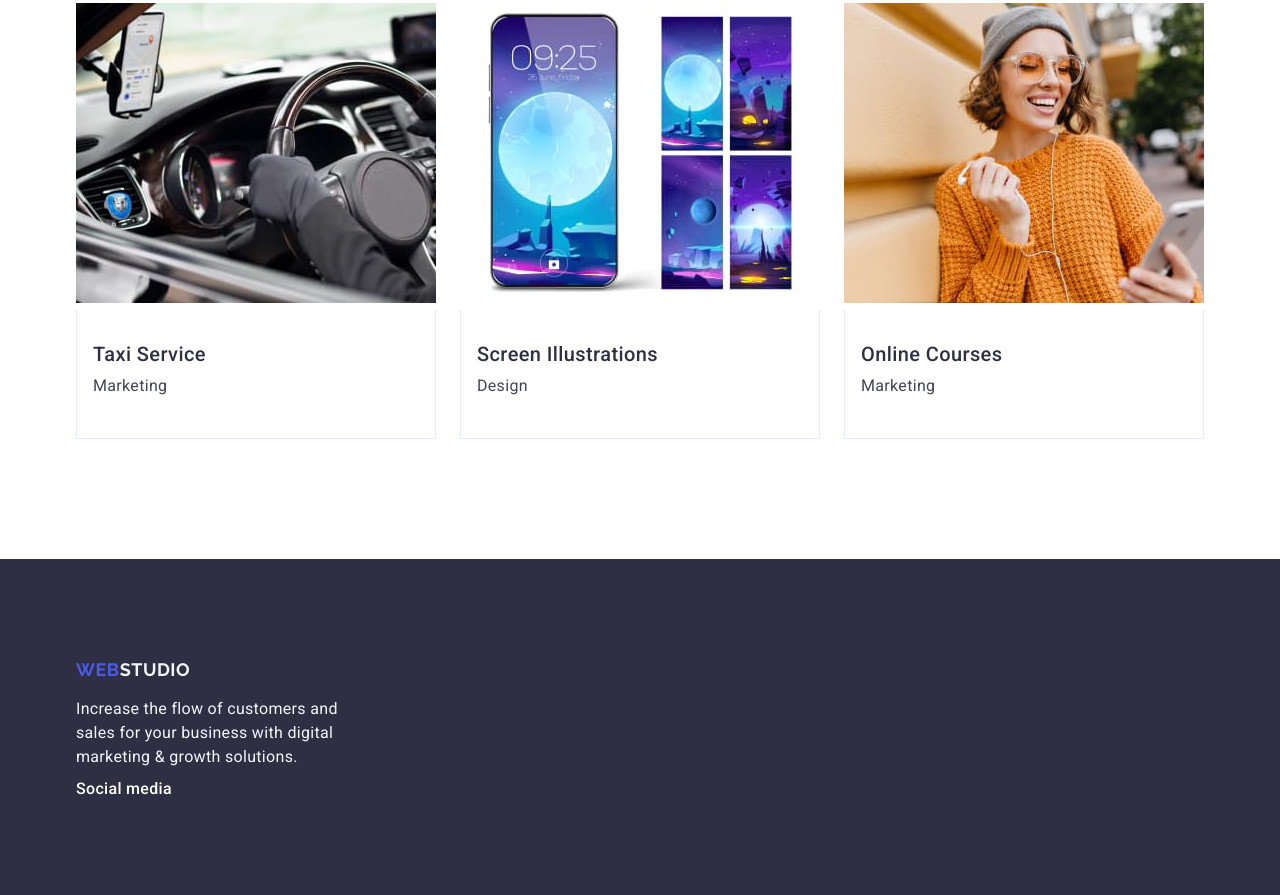
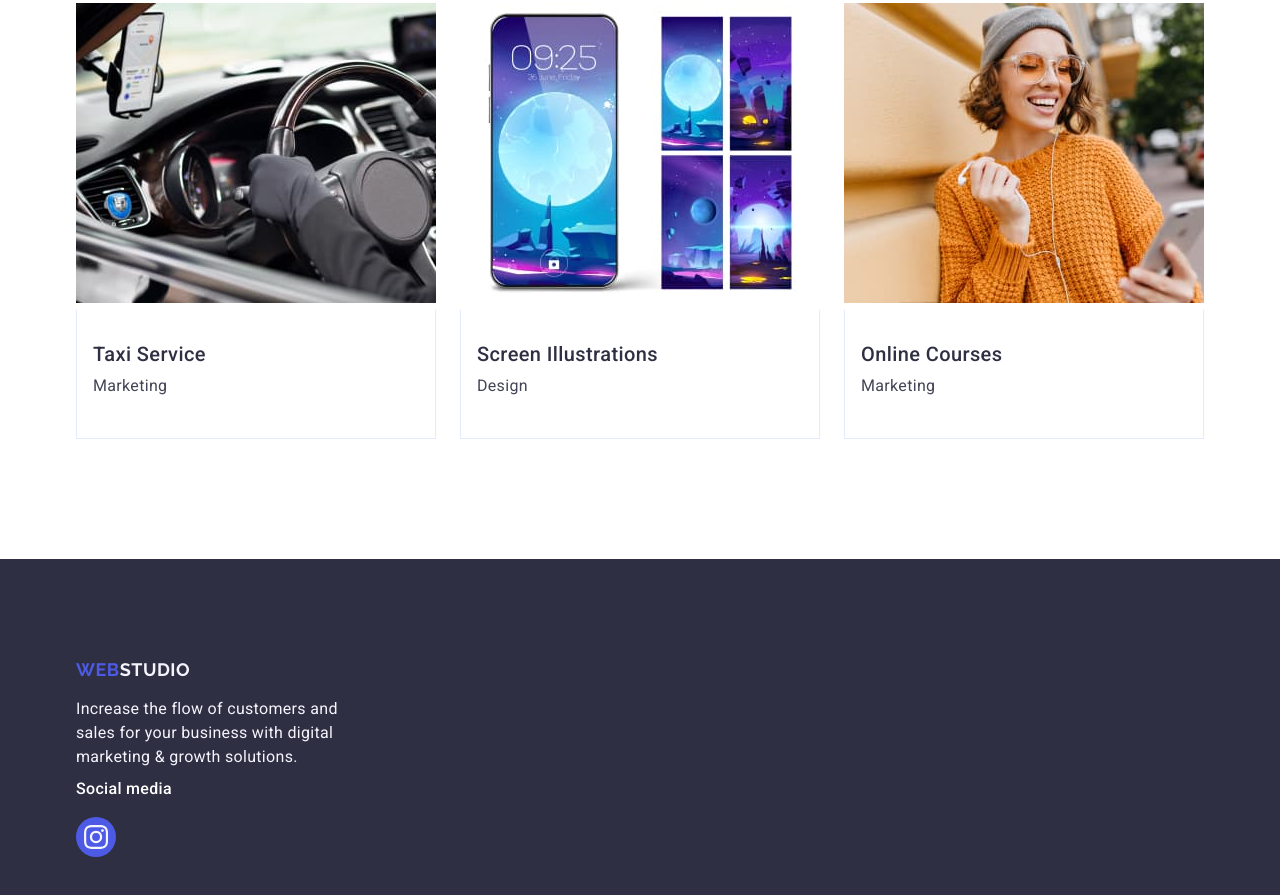
Before and after one commit to DimaM83/goit-markup-hw-04, a plain HTML site: page index.html in a window 1280 px wide. Shown: the part 2669-3564 px from the top of the page. Drawn offline with nearby package versions, Linux system fonts and the light colour scheme.

Commit message:
add footer icon insta

```diff
--- a/css/styles.css
+++ b/css/styles.css
@@ -394,3 +394,35 @@ footer {
   width: 40px;
   height: 40px;
 }
+
+.footer-icon-a {
+  display: flex;
+  align-items: center;
+  justify-content: center;
+  height: 100%;
+  background-color: #4d5ae5;
+  border-radius: 50%;
+}
+.footer-icon-a:hover,
+.footer-icon-a:focus {
+  background-color: #31d0aa;
+}
+.icons-social-footer {
+  display: flex;
+  justify-content: center;
+  fill: #f4f4fd;
+}
+
+
+
+/* /* socials-link-a {
+  display: flex;
+  align-items: center;
+  justify-content: center;
+  width: 100%;
+  height: 100%;
+  color: #f4f4fd;
+  background-color: #4d5ae5;
+  border-radius: 50%;
+  transition: background-color 250ms cubic-bezier(0.4, 0, 0.2, 1); /* Плавна зміна кольору фону
+} */
--- a/index.html
+++ b/index.html
@@ -382,8 +382,12 @@
 
        <ul class="footer-icon-ul">
         <li class="footer-icon-li">
-          <li class="footer-icon-li">
-          </li>
+          <a href="" class="footer-icon-a">
+                    <svg class="icons-social-footer" width="24" height="24">
+                      <use href="./images/icons.svg#icon-instagram-2"></use>
+                    </svg>
+                  </a>
+         </li>
         </li>
 
        </ul>
```
